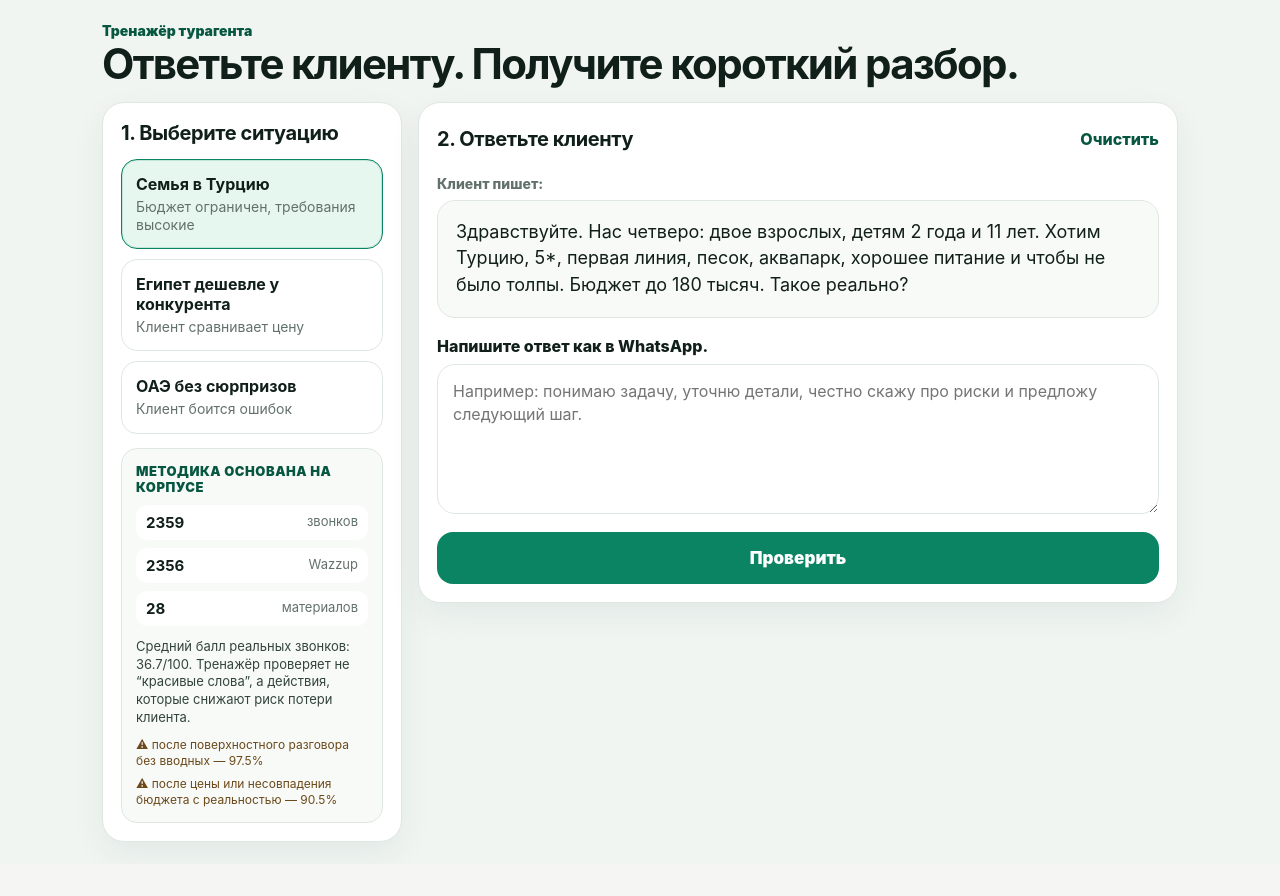
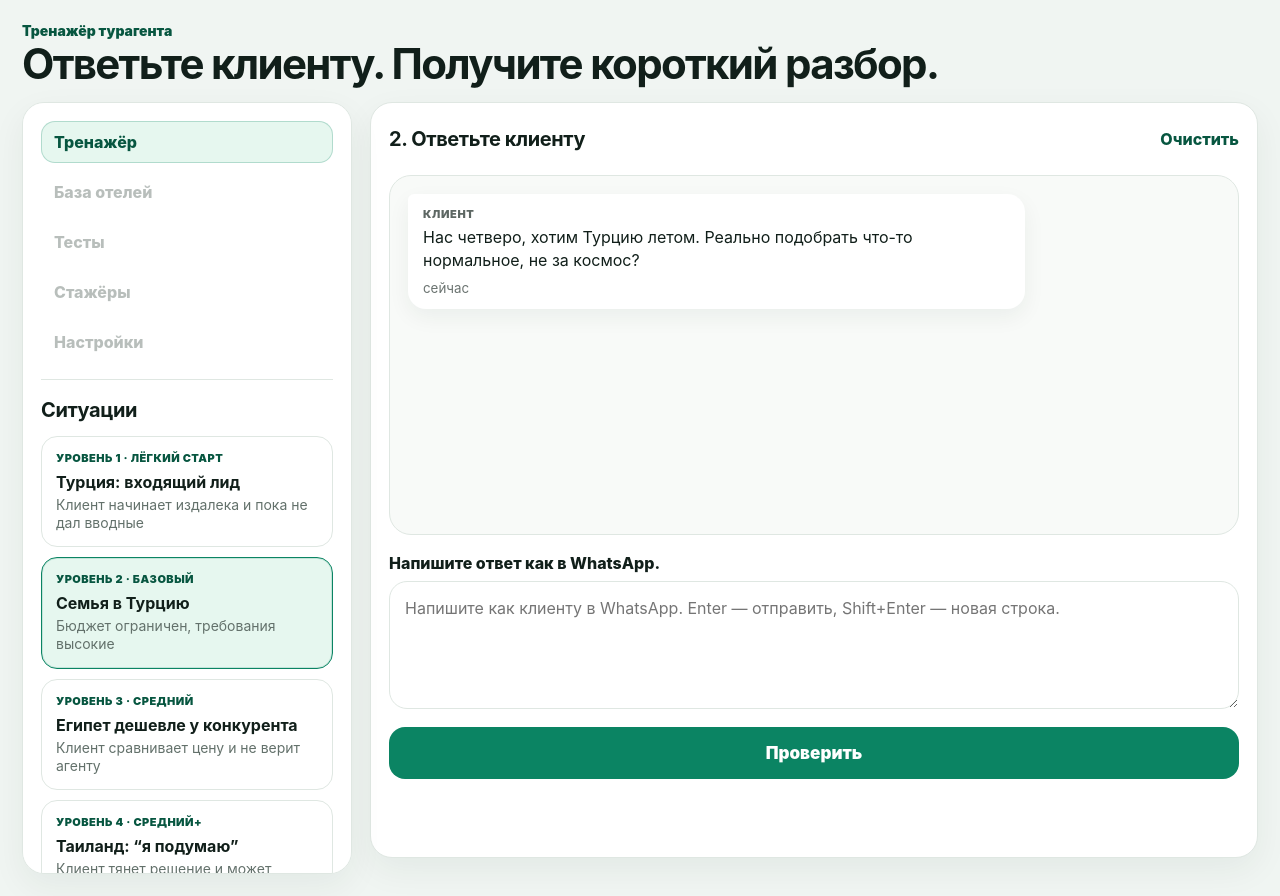
Before and after one commit to dmitriyaleksandrov546-netizen/tourism-agent-trainer, a React (Vite) app: page / in a window 1280 px wide. Before the commit the page ends 864 px from the top, so only its background shows below. Built offline with nearby package versions, Linux system fonts and the light colour scheme.

Commit message:
feat: simplify trainer dialog UX (#5)
Co-authored-by: Hermes ProjectDev <hermes@local>

```diff
--- a/src/main.jsx
+++ b/src/main.jsx
@@ -1,6 +1,6 @@
-import React, { useMemo, useState } from 'react';
+import React, { useEffect, useMemo, useState } from 'react';
 import { createRoot } from 'react-dom/client';
-import { corpusInsights, createInitialMessages, evaluateAgentReply, getScenarioById, scenarios } from './simulatorEngine.js';
+import { createInitialMessages, evaluateAgentReply, getScenarioById, scenarios } from './simulatorEngine.js';
 import { requestNeuroclientReply } from './neuroclientApi.js';
 import './styles.css';
 
@@ -12,19 +12,17 @@ function App() {
   const [isSending, setIsSending] = useState(false);
 
   const activeScenario = useMemo(() => getScenarioById(activeScenarioId), [activeScenarioId]);
-  const clientMessage = messages.find((message) => message.role === 'client')?.text || activeScenario.startMessage;
-  const lastClientReply = messages.filter((message) => message.role === 'client').at(-1)?.text;
 
   const selectScenario = (id) => {
     setActiveScenarioId(id);
-    setMessages(createInitialMessages(id));
+    setMessages(createInitialMessages(id, Date.now()));
     setDraft('');
     setLastEvaluation(null);
     setIsSending(false);
   };
 
   const resetAttempt = () => {
-    setMessages(createInitialMessages(activeScenarioId));
+    setMessages(createInitialMessages(activeScenarioId, Date.now()));
     setDraft('');
     setLastEvaluation(null);
     setIsSending(false);
@@ -57,6 +55,20 @@ function App() {
     setIsSending(false);
   };
 
+  useEffect(() => {
+    const handleGlobalEnter = (event) => {
+      if (event.key !== 'Enter' || event.shiftKey || event.metaKey || event.ctrlKey || event.altKey) return;
+      const tag = document.activeElement?.tagName?.toLowerCase();
+      if (tag === 'textarea' || tag === 'input' || tag === 'button' || document.activeElement?.isContentEditable) return;
+      if (!draft.trim() || isSending) return;
+      event.preventDefault();
+      sendReply();
+    };
+
+    window.addEventListener('keydown', handleGlobalEnter);
+    return () => window.removeEventListener('keydown', handleGlobalEnter);
+  }, [draft, isSending, activeScenarioId, messages]);
+
   return (
     <main className="app">
       <header className="top">
@@ -69,16 +81,24 @@ function App() {
 
       <section className="layout">
         <section className="card situations">
-          <h2>1. Выберите ситуацию</h2>
+          <nav className="sideMenu" aria-label="Меню платформы">
+            <button className="active" type="button">Тренажёр</button>
+            <button type="button" disabled>База отелей</button>
+            <button type="button" disabled>Тесты</button>
+            <button type="button" disabled>Стажёры</button>
+            <button type="button" disabled>Настройки</button>
+          </nav>
+
+          <h2>Ситуации</h2>
           <div className="situationList">
-            {scenarios.map((scenario) => (
+            {scenarios.map((scenario, index) => (
               <button key={scenario.id} className={scenario.id === activeScenarioId ? 'active' : ''} onClick={() => selectScenario(scenario.id)}>
+                <small>Уровень {index + 1} · {scenario.level}</small>
                 <b>{scenario.shortTitle}</b>
                 <span>{scenario.shortSubtitle}</span>
               </button>
             ))}
           </div>
-          <CorpusPanel />
         </section>
 
         <section className="card trainer">
@@ -87,60 +107,37 @@ function App() {
             <button className="ghost" onClick={resetAttempt}>Очистить</button>
           </div>
 
-          <p className="label">Клиент пишет:</p>
-          <article className="clientText">{clientMessage}</article>
+          <div className="dialogWindow" aria-label="Диалог с клиентом">
+            {messages.map((message) => (
+              <article key={message.id} className={`dialogMessage ${message.role}`}>
+                <span>{message.role === 'client' ? 'Клиент' : 'Вы'}</span>
+                <p>{message.text}</p>
+                <small>{message.time}</small>
+              </article>
+            ))}
+          </div>
 
           <label className="answerBox">
             <span>Напишите ответ как в WhatsApp.</span>
             <textarea
               value={draft}
               onChange={(event) => setDraft(event.target.value)}
-              placeholder="Например: понимаю задачу, уточню детали, честно скажу про риски и предложу следующий шаг."
+              placeholder="Напишите как клиенту в WhatsApp. Enter — отправить, Shift+Enter — новая строка."
               onKeyDown={(event) => {
-                if ((event.metaKey || event.ctrlKey) && event.key === 'Enter') sendReply();
+                if (event.key === 'Enter' && !event.shiftKey) {
+                  event.preventDefault();
+                  sendReply();
+                }
               }}
             />
           </label>
 
           <button className="primary" onClick={sendReply} disabled={isSending}>{isSending ? 'Клиент думает...' : 'Проверить'}</button>
 
-          {lastEvaluation && <ClientPushback text={lastClientReply} />}
           {lastEvaluation && <Review evaluation={lastEvaluation} scenario={activeScenario} />}
         </section>
       </section>
     </main>
-  );
-}
-
-function CorpusPanel() {
-  const coverage = corpusInsights.sourceCoverage || {};
-  const topTriggers = corpusInsights.silenceTriggers?.slice(0, 2) || [];
-
-  return (
-    <section className="corpusPanel" aria-label="Источник методики">
-      <p className="corpusTitle">Методика основана на корпусе</p>
-      <div className="corpusStats">
-        <span><b>{corpusInsights.totalCalls}</b> звонков</span>
-        <span><b>{coverage.wazzupDealFiles || corpusInsights.wazzupDialogs}</b> Wazzup</span>
-        <span><b>{coverage.trainingMaterials || corpusInsights.trainingMaterials.total}</b> материалов</span>
-      </div>
-      <p className="corpusNote">Средний балл реальных звонков: {corpusInsights.averageScore}/100. Тренажёр проверяет не “красивые слова”, а действия, которые снижают риск потери клиента.</p>
-      <div className="corpusTriggers">
-        {topTriggers.map((trigger) => (
-          <p key={trigger.label}>⚠ {trigger.label} — {trigger.share}%</p>
-        ))}
-      </div>
-    </section>
-  );
-}
-
-function ClientPushback({ text }) {
-  if (!text) return null;
-  return (
-    <section className="clientPushback">
-      <p className="label">Клиент после вашего ответа:</p>
-      <article>{text}</article>
-    </section>
   );
 }
 
--- a/src/simulatorEngine.js
+++ b/src/simulatorEngine.js
@@ -4,18 +4,45 @@ export { corpusInsights };
 
 export const scenarios = [
   {
+    id: 'turkey-family-warmup',
+    shortTitle: 'Турция: входящий лид',
+    shortSubtitle: 'Клиент начинает издалека и пока не дал вводные',
+    archetype: 'family_age_constraints',
+    title: 'Турция: клиент только начинает разговор',
+    level: 'Лёгкий старт',
+    direction: 'Турция / первичный контакт',
+    clientProfile: {
+      name: 'Анна', family: 'семья с детьми', children: ['2 года', '11 лет'], budget: 'до 180 000 ₽',
+      hiddenNeed: 'понять, можно ли вообще уложиться без плохого пляжа и скуки для старшего', trigger: 'боится, что агент сразу начнёт продавать без вопросов'
+    },
+    startMessages: [
+      'Здравствуйте. Вы туры подбираете?',
+      'Добрый день. Можно у вас по Турции спросить?',
+      'Здравствуйте, хотим летом отдохнуть семьёй, но пока не понимаю, с чего начать.'
+    ],
+    startMessage: 'Здравствуйте. Вы туры подбираете?',
+    requiredConcepts: ['kidsAges', 'budgetFork', 'riskHonesty', 'nextStep'],
+    hiddenPainConcepts: ['kidsAges', 'safetyForKids', 'reviewsFear'],
+    sourceRefs: sourceRefs.familyTurkey
+  },
+  {
     id: 'turkey-family-hard',
     shortTitle: 'Семья в Турцию',
     shortSubtitle: 'Бюджет ограничен, требования высокие',
     archetype: 'family_age_constraints',
     title: 'Семья 2+2: Турция, бюджет жмёт',
-    level: 'Жёсткий клиент',
+    level: 'Базовый',
     direction: 'Турция / семейный отдых',
     clientProfile: {
       name: 'Анна', family: '2 взрослых + 2 ребёнка', children: ['2 года', '11 лет'], budget: 'до 180 000 ₽',
       hiddenNeed: 'безопасный заход в море для младшего и активности для старшего', trigger: 'боится плохих отзывов и переплат'
     },
-    startMessage: 'Здравствуйте. Нас четверо: двое взрослых, детям 2 года и 11 лет. Хотим Турцию, 5*, первая линия, песок, аквапарк, хорошее питание и чтобы не было толпы. Бюджет до 180 тысяч. Такое реально?',
+    startMessages: [
+      'Нас четверо, хотим Турцию летом. Реально подобрать что-то нормальное, не за космос?',
+      'Смотрим Турцию с детьми, но я уже запуталась в отелях и отзывах.',
+      'Хотим семейный отдых в Турции. Боюсь ошибиться с пляжем и питанием.'
+    ],
+    startMessage: 'Нас четверо, хотим Турцию летом. Реально подобрать что-то нормальное, не за космос?',
     requiredConcepts: ['kidsAges', 'budgetFork', 'riskHonesty', 'alternatives', 'nextStep'],
     hiddenPainConcepts: ['kidsAges', 'safetyForKids', 'reviewsFear'],
     sourceRefs: sourceRefs.familyTurkey
@@ -23,36 +50,90 @@ export const scenarios = [
   {
     id: 'egypt-budget-objections',
     shortTitle: 'Египет дешевле у конкурента',
-    shortSubtitle: 'Клиент сравнивает цену',
+    shortSubtitle: 'Клиент сравнивает цену и не верит агенту',
     archetype: 'price_sensitive',
     title: 'Египет: “дёшево, но как премиум”',
-    level: 'Возражения по цене',
-    direction: 'Египет / бюджет',
+    level: 'Средний',
+    direction: 'Египет / цена и ценность агента',
     clientProfile: {
       name: 'Игорь', family: 'пара', children: [], budget: 'до 120 000 ₽',
       hiddenNeed: 'хочет тёплое море и нормальный риф, но не понимает компромиссы', trigger: 'нашёл дешевле у конкурента'
     },
-    startMessage: 'Мне у другого агента дали Египет дешевле на 15 тысяч. Почему у вас дороже? Там тоже 5 звёзд и всё включено.',
+    startMessages: [
+      'Мне уже дали Египет дешевле. Почему у вас может быть дороже?',
+      'Хочу Египет, но не понимаю, почему цены так отличаются у разных агентств.',
+      'Можно Египет недорого, но чтобы без подвохов? У конкурента цена ниже.'
+    ],
+    startMessage: 'Мне уже дали Египет дешевле. Почему у вас может быть дороже?',
     requiredConcepts: ['compareOffer', 'budgetFork', 'riskHonesty', 'agentValue', 'nextStep'],
     hiddenPainConcepts: ['reefBeach', 'competitorPrice', 'reviewsFear'],
     sourceRefs: sourceRefs.egyptPrice
   },
   {
+    id: 'thailand-thinking-silence',
+    shortTitle: 'Таиланд: “я подумаю”',
+    shortSubtitle: 'Клиент тянет решение и может пропасть',
+    archetype: 'thinking_budget_unclear',
+    title: 'Таиланд: клиент уходит в “подумаю”',
+    level: 'Средний+',
+    direction: 'Таиланд / удержание лида',
+    clientProfile: {
+      name: 'Ольга', family: 'пара', children: [], budget: 'до 230 000 ₽',
+      hiddenNeed: 'боится переплатить и хочет время сравнить самой', trigger: 'не любит давление и уходит, если нет понятного следующего шага'
+    },
+    startMessages: [
+      'Здравствуйте. Мы думаем про Таиланд, но пока просто смотрим варианты.',
+      'Можно узнать по Таиланду? Мы пока не уверены, хотим ли бронировать.',
+      'Смотрю Пхукет, но боюсь, что сейчас всё дорого и лучше подождать.'
+    ],
+    startMessage: 'Здравствуйте. Мы думаем про Таиланд, но пока просто смотрим варианты.',
+    requiredConcepts: ['budgetFork', 'riskHonesty', 'agentValue', 'nextStep'],
+    hiddenPainConcepts: ['competitorPrice', 'reviewsFear'],
+    sourceRefs: sourceRefs.egyptPrice
+  },
+  {
     id: 'uae-premium-anxious',
     shortTitle: 'ОАЭ без сюрпризов',
-    shortSubtitle: 'Клиент боится ошибок',
+    shortSubtitle: 'Премиум-клиент боится ошибок',
     archetype: 'thinking_budget_unclear',
     title: 'ОАЭ: премиум-клиент без права на ошибку',
-    level: 'Премиум',
+    level: 'Сложный',
     direction: 'ОАЭ / высокий чек',
     clientProfile: {
       name: 'Марина', family: '2 взрослых', children: [], budget: 'до 650 000 ₽',
       hiddenNeed: 'хочет уверенность, быстрые ответы и отсутствие сюрпризов', trigger: 'не терпит общих фраз'
     },
-    startMessage: 'Мне нужен отель в Дубае, чтобы без сюрпризов. Я не хочу потом выяснять, что стройка рядом, пляж через дорогу или депозит огромный. Что вы можете гарантировать?',
+    startMessages: [
+      'Добрый день. Нужен хороший отель в Дубае, но я очень не хочу неприятных сюрпризов.',
+      'Здравствуйте. Сможете подобрать ОАЭ так, чтобы всё было проверено до оплаты?',
+      'Мне нужен Дубай без стройки рядом, скрытых депозитов и пляжа “через дорогу”. Вы такое проверяете?'
+    ],
+    startMessage: 'Добрый день. Нужен хороший отель в Дубае, но я очень не хочу неприятных сюрпризов.',
     requiredConcepts: ['riskHonesty', 'sourceCheck', 'factSignalConclusion', 'nextStep'],
     hiddenPainConcepts: ['surpriseControl', 'depositConstruction', 'noFalseGuarantee'],
     sourceRefs: sourceRefs.uaePremium
+  },
+  {
+    id: 'last-minute-angry',
+    shortTitle: 'Срочный тур и раздражение',
+    shortSubtitle: 'Клиент торопится, нервничает и легко срывается',
+    archetype: 'silent_busy_unreachable',
+    title: 'Срочный вылет: клиент на нервах',
+    level: 'Экзамен',
+    direction: 'Горящий запрос / кризисная коммуникация',
+    clientProfile: {
+      name: 'Дмитрий', family: '2 взрослых', children: [], budget: 'до 200 000 ₽',
+      hiddenNeed: 'хочет быстрое решение, но боится купить плохой отель из-за спешки', trigger: 'раздражается от медленных и общих ответов'
+    },
+    startMessages: [
+      'Нужен тур с вылетом на этой неделе. Только без долгих вопросов, можете быстро?',
+      'Здравствуйте. Срочно нужен нормальный вариант, у меня уже нет времени разбираться.',
+      'Мне надо улететь в ближайшие дни. Если можете помочь быстро — пишите.'
+    ],
+    startMessage: 'Нужен тур с вылетом на этой неделе. Только без долгих вопросов, можете быстро?',
+    requiredConcepts: ['budgetFork', 'riskHonesty', 'alternatives', 'nextStep'],
+    hiddenPainConcepts: ['reviewsFear', 'competitorPrice'],
+    sourceRefs: sourceRefs.familyTurkey
   }
 ];
 
@@ -219,7 +300,9 @@ export function getNextClientReply(scenarioId, agentText = '', turn = 1) {
   return 'Допустим. А почему мне бронировать через вас, если я могу сам посмотреть на агрегаторе?';
 }
 
-export function createInitialMessages(scenarioId) {
+export function createInitialMessages(scenarioId, variantIndex = 0) {
   const scenario = getScenarioById(scenarioId);
-  return [{ id: 'client-start', role: 'client', text: scenario.startMessage, time: 'сейчас' }];
+  const starts = scenario.startMessages?.length ? scenario.startMessages : [scenario.startMessage];
+  const text = starts[Math.abs(variantIndex) % starts.length];
+  return [{ id: 'client-start', role: 'client', text, time: 'сейчас' }];
 }
--- a/src/styles.css
+++ b/src/styles.css
@@ -21,7 +21,7 @@ body { margin: 0; min-width: 320px; min-height: 100vh; background: var(--soft);
 button, textarea { font: inherit; }
 button { cursor: pointer; }
 
-.app { width: min(1120px, 100%); margin: 0 auto; padding: 22px; }
+.app { width: min(1360px, 100%); margin: 0 auto; padding: 22px; }
 .top { display: flex; align-items: flex-start; justify-content: space-between; gap: 14px; margin-bottom: 16px; }
 .kicker { margin: 0 0 4px; color: var(--green-dark); font-size: 14px; font-weight: 900; }
 h1, h2, h3, p { margin-top: 0; }
@@ -29,38 +29,42 @@ h1 { margin-bottom: 0; font-size: clamp(25px, 4vw, 42px); line-height: 1.02; let
 h2 { margin-bottom: 14px; font-size: 20px; letter-spacing: -.02em; }
 h3 { margin: 0 0 12px; font-size: 18px; }
 
-.layout { display: grid; grid-template-columns: 300px 1fr; gap: 16px; align-items: start; }
+.layout { display: grid; grid-template-columns: 330px minmax(0, 1fr); gap: 18px; align-items: start; }
 .card { background: var(--panel); border: 1px solid var(--line); border-radius: 22px; padding: 18px; box-shadow: 0 12px 34px rgba(23, 44, 36, .06); }
+.situations { position: sticky; top: 14px; max-height: calc(100vh - 28px); overflow: auto; }
+
+.sideMenu { display: grid; gap: 8px; margin-bottom: 18px; padding-bottom: 16px; border-bottom: 1px solid var(--line); }
+.sideMenu button { width: 100%; text-align: left; border: 1px solid transparent; border-radius: 14px; padding: 10px 12px; background: transparent; color: var(--muted); font-weight: 850; }
+.sideMenu button.active { background: #e6f7ef; border-color: rgba(11,132,99,.24); color: var(--green-dark); }
+.sideMenu button:disabled { opacity: .45; cursor: not-allowed; }
+
 .situationList { display: grid; gap: 10px; }
 .situationList button { width: 100%; text-align: left; border: 1px solid var(--line); border-radius: 16px; background: #fff; padding: 14px; color: var(--ink); }
 .situationList button.active { border-color: var(--green); background: #e6f7ef; box-shadow: inset 0 0 0 1px rgba(11,132,99,.16); }
+.situationList small { display: block; margin-bottom: 7px; color: var(--green-dark); font-size: 11px; font-weight: 950; text-transform: uppercase; letter-spacing: .04em; }
 .situationList b { display: block; margin-bottom: 4px; font-size: 16px; }
 .situationList span { display: block; color: var(--muted); font-size: 14px; line-height: 1.3; }
-.corpusPanel { margin-top: 14px; padding: 14px; border-radius: 16px; background: #f8faf8; border: 1px solid var(--line); }
-.corpusTitle { margin: 0 0 10px; font-size: 13px; color: var(--green-dark); font-weight: 950; text-transform: uppercase; letter-spacing: .04em; }
-.corpusStats { display: grid; gap: 8px; }
-.corpusStats span { display: flex; justify-content: space-between; gap: 10px; padding: 8px 10px; border-radius: 12px; background: #fff; color: var(--muted); font-size: 13px; }
-.corpusStats b { color: var(--ink); font-size: 15px; }
-.corpusNote { margin: 12px 0 0; color: #33443d; font-size: 13px; line-height: 1.38; }
-.corpusTriggers { display: grid; gap: 6px; margin-top: 10px; }
-.corpusTriggers p { margin: 0; color: #6b491b; font-size: 12px; line-height: 1.35; }
 
-.trainer { padding: 0; overflow: hidden; }
+.trainer { padding: 0; overflow: hidden; min-height: calc(100vh - 44px); }
 .sectionHead { display: flex; justify-content: space-between; align-items: center; gap: 12px; padding: 18px 18px 0; }
 .sectionHead h2 { margin-bottom: 0; }
 .ghost, .linkButton { border: 0; background: transparent; color: var(--green-dark); font-weight: 800; padding: 8px 0; }
-.label { margin: 18px 18px 8px; color: var(--muted); font-size: 14px; font-weight: 800; }
-.clientText { margin: 0 18px; padding: 18px; border-radius: 18px; background: #f8faf8; border: 1px solid var(--line); font-size: 18px; line-height: 1.48; }
+
+.dialogWindow { margin: 18px; padding: 18px; min-height: 360px; max-height: 52vh; overflow: auto; border-radius: 22px; background: #f8faf8; border: 1px solid var(--line); display: grid; align-content: start; gap: 12px; }
+.dialogMessage { width: min(76%, 760px); padding: 13px 15px; border-radius: 18px; box-shadow: 0 8px 22px rgba(23, 44, 36, .06); }
+.dialogMessage.client { justify-self: start; background: #fff; border-top-left-radius: 6px; }
+.dialogMessage.agent { justify-self: end; background: var(--green); color: white; border-top-right-radius: 6px; }
+.dialogMessage span { display: block; margin-bottom: 5px; font-size: 11px; font-weight: 950; text-transform: uppercase; letter-spacing: .06em; opacity: .68; }
+.dialogMessage p { margin: 0; line-height: 1.45; white-space: pre-wrap; }
+.dialogMessage small { display: block; margin-top: 8px; opacity: .62; }
+
 .answerBox { display: grid; gap: 8px; margin: 18px; }
 .answerBox span { color: var(--ink); font-weight: 850; }
-textarea { width: 100%; min-height: 150px; resize: vertical; border: 1px solid var(--line); border-radius: 18px; padding: 15px; outline: none; color: var(--ink); background: #fff; line-height: 1.45; }
+textarea { width: 100%; min-height: 128px; resize: vertical; border: 1px solid var(--line); border-radius: 18px; padding: 15px; outline: none; color: var(--ink); background: #fff; line-height: 1.45; }
 textarea:focus { border-color: var(--green); box-shadow: 0 0 0 4px rgba(11,132,99,.1); }
 .primary { margin: 0 18px 18px; min-height: 52px; width: calc(100% - 36px); border: 0; border-radius: 16px; background: var(--green); color: white; font-size: 17px; font-weight: 950; }
 .primary:hover { background: var(--green-dark); }
-
-.clientPushback { margin: 0 18px 18px; }
-.clientPushback .label { margin: 0 0 8px; }
-.clientPushback article { padding: 14px 16px; border-radius: 16px; background: #fff7e8; border: 1px solid #f0d7ad; line-height: 1.42; color: #55360f; }
+.primary:disabled { opacity: .68; cursor: wait; }
 
 .review { margin: 0 18px 18px; padding: 18px; border-radius: 20px; border: 1px solid var(--line); background: #fff; }
 .review.good { border-color: rgba(11,132,99,.32); background: #f2fbf6; }
@@ -80,10 +84,14 @@ textarea:focus { border-color: var(--green); box-shadow: 0 0 0 4px rgba(11,132,9
   h1 { font-size: 24px; }
   .layout { grid-template-columns: 1fr; gap: 12px; }
   .card { border-radius: 18px; padding: 14px; }
-  .trainer { padding: 0; }
+  .situations { position: static; max-height: none; }
+  .sideMenu { grid-template-columns: repeat(2, minmax(0, 1fr)); }
+  .sideMenu button { text-align: center; }
+  .trainer { padding: 0; min-height: auto; }
   .situations h2, .sectionHead h2 { font-size: 18px; }
   .situationList { display: flex; overflow-x: auto; padding-bottom: 2px; scroll-snap-type: x mandatory; }
-  .situationList button { min-width: 230px; scroll-snap-align: start; }
-  .clientText { font-size: 16px; }
-  textarea { min-height: 130px; }
+  .situationList button { min-width: 240px; scroll-snap-align: start; }
+  .dialogWindow { min-height: 280px; max-height: 48vh; margin: 14px; }
+  .dialogMessage { width: 92%; }
+  textarea { min-height: 120px; }
 }
```
